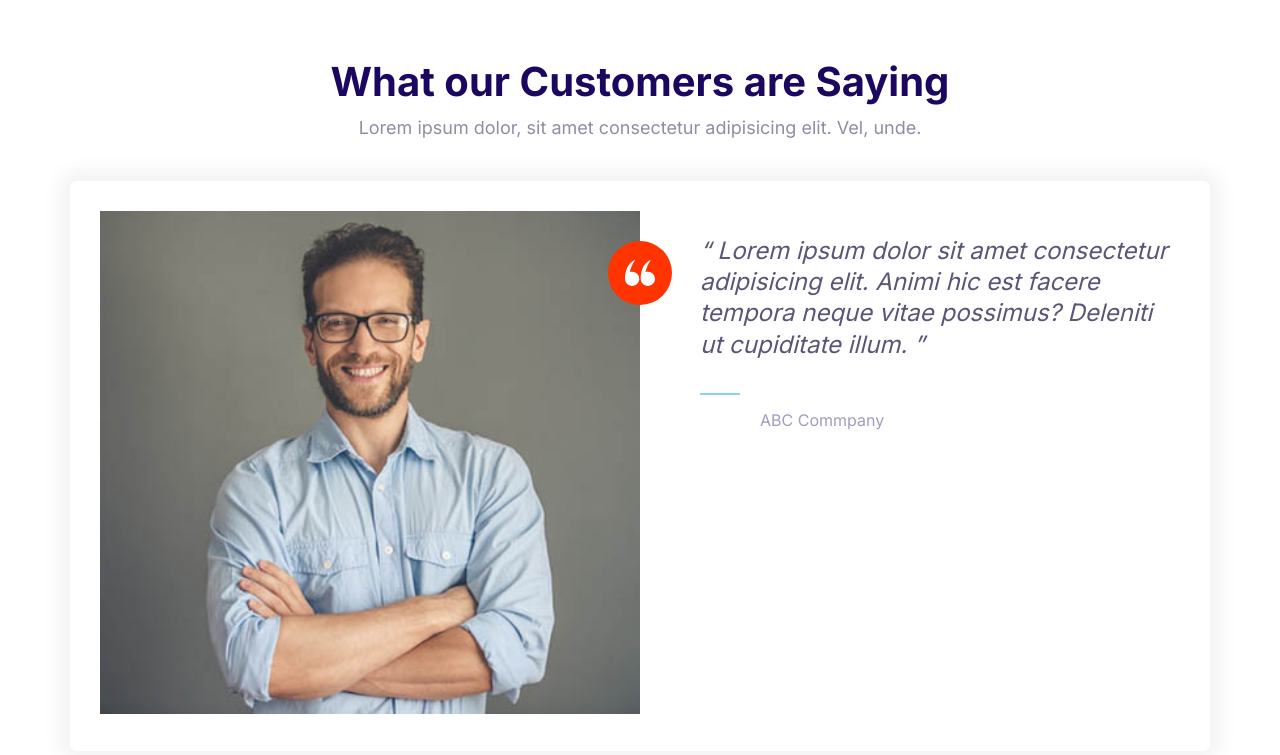
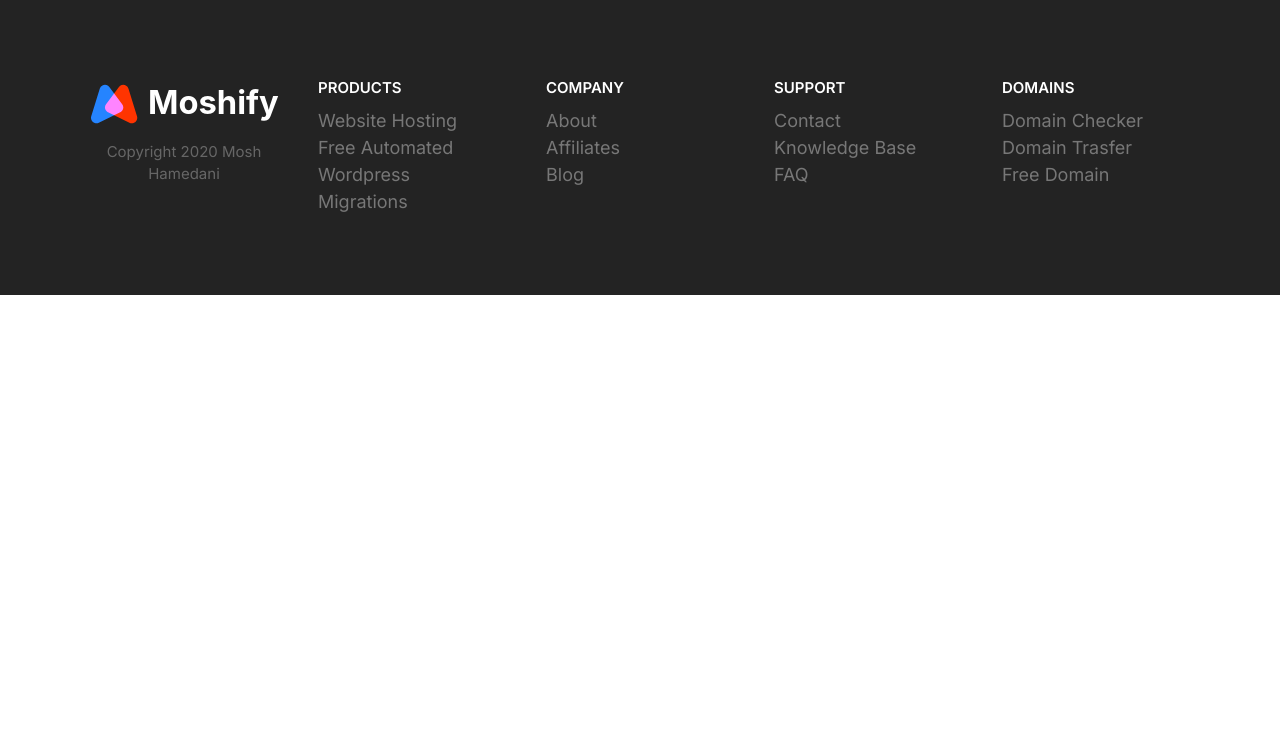
Before and after one commit to Onguko/TrialMoshify, a plain HTML site: page index.html in a window 1280 px wide. Drawn offline with Linux system fonts and the light colour scheme.

Commit message:
footer blog

```diff
--- a/css/styles.css
+++ b/css/styles.css
@@ -594,6 +594,7 @@ transform: scale(1.05);
 .collapsible__heading {
     margin-top: 0;
     font-size: 3rem;
+    color: #fff;
 }
 
 .collapsible__chevron {
@@ -833,3 +834,75 @@ transform: rotate(0);
 }
 
 }
+
+/* Footer */
+.footer {
+    background: #232323;
+}
+
+.footer a{
+    color: #777;
+    transition: color .3s;
+}
+
+.footer a:hover {
+    color: #fff;
+}
+.footer__section {
+    padding: 2rem;
+    border-bottom: 1px solid #393939;
+}
+
+.footer__section .list {
+    margin: 0;
+}
+
+.footer__heading {
+    text-transform: uppercase;
+    font-weight: 600;
+}
+
+.footer__brand {
+    margin-top: 5rem;
+    text-align: center;
+}
+
+.footer__brand img{
+    width:100%;
+    max-width: 230px;
+}
+
+.footer__copyright {
+    font-size: 2.1rem;
+    color: #fff;
+    opacity: 0.3;
+}
+
+@media screen and (min-width:768px ) {
+    .footer__sections {
+        grid-template-columns:repeat(auto-fit, minmax(10rem,1fr)) ;
+    }
+
+   .footer .collapsible__chevron {
+    display: none;
+    }
+    .footer .collapsible__content {
+        opacity: 1;
+        max-height: 100%;
+    }
+
+    .footer__brand {
+        order: -1;
+        margin-top: 1.5rem;
+    }
+    .footer__copyright {
+        font-size: 1.5rem;
+    }
+
+    .footer__section {
+        border: 0;
+    }
+    .footer__heading {
+        font-size: 1.5rem;
+    }
+}
--- a/index.html
+++ b/index.html
@@ -15,51 +15,82 @@
     <link rel="stylesheet" href="css/styles.css" />
   </head>
   <body>
-    <section class="block">
-      <header class="block__header">
-        <h2 class="block__heading">What our Customers are Saying</h2>
-        <p>
-          Lorem ipsum dolor, sit amet consectetur adipisicing elit. Vel, unde.
-        </p>
+    <footer class="block block--dark footer">
+      <div class="container grid footer__sections">
+        <section class="collapsible collapsible--expanded footer__section">
+          <header class="collapsible__header">
+            <h2 class="collapsible__heading footer__heading">PRODUCTS</h2>
+            <img
+              class="icon icon--white collapsible__chevron"
+              src="images/chevron.svg"
+              alt=""
+            />
           </header>
-      <div class="container">
-        <div class="card testimonial">
-          <div class="grid grid--1x2">
-            <div class="testimonial__image">
+          <div class="collapsible__content">
+            <ul class="list">
+              <li><a href="#">Website Hosting</a></li>
+              <li><a href="#">Free Automated Wordpress</a></li>
+              <li><a href="#">Migrations</a></li>
+            </ul>
+          </div>
+        </section>
+        <section class="collapsible footer__section">
+          <header class="collapsible__header">
+            <h2 class="collapsible__heading footer__heading">COMPANY</h2>
             <img
-                src="images/testimonial.jpg"
-                alt="A happy smiling customer"
+              class="icon icon--white collapsible__chevron"
+              src="images/chevron.svg"
+              alt=""
             />
-              <span class="icon-container icon-container--accent">
-                <svg class="icon icon--white icon--small">
-                  <use xlink:href="images/sprite.svg#quotes"></use>
-                </svg>
-              </span>
+          </header>
+          <div class="collapsible__content">
+            <ul class="list">
+              <li><a href="#">About</a></li>
+              <li><a href="#">Affiliates</a></li>
+              <li><a href="#">Blog</a></li>
+            </ul>
           </div>
-            <blockquote class="quote">
-              <p class="quote__text">
-                Lorem ipsum dolor sit amet consectetur adipisicing elit. Animi
-                hic est facere tempora neque vitae possimus? Deleniti ut
-                cupiditate illum.
-              </p>
-              <footer>
-                <div class="media">
-                  <div class="media__image">
-                    <svg class="icon icon--primary quote__line">
-                      <use xlink:href="images/sprite.svg#line"></use>
-                    </svg>
+        </section>
+        <section class="collapsible footer__section">
+          <header class="collapsible__header">
+            <h2 class="collapsible__heading footer__heading">SUPPORT</h2>
+            <img
+              class="icon icon--white collapsible__chevron"
+              src="images/chevron.svg"
+              alt=""
+            />
+          </header>
+          <div class="collapsible__content">
+            <ul class="list">
+              <li><a href="#">Contact</a></li>
+              <li><a href="#">Knowledge Base</a></li>
+              <li><a href="#">FAQ</a></li>
+            </ul>
           </div>
-                  <div class="media__body">
-                    <h3 class="media__title quote__author">John Smith</h3>
-                    <p class="quote__organization">ABC Commpany</p>
+        </section>
+        <section class="collapsible footer__section">
+          <header class="collapsible__header">
+            <h2 class="collapsible__heading footer__heading">DOMAINS</h2>
+            <img
+              class="icon icon--white collapsible__chevron"
+              src="images/chevron.svg"
+              alt=""
+            />
+          </header>
+          <div class="collapsible__content">
+            <ul class="list">
+              <li><a href="#">Domain Checker</a></li>
+              <li><a href="#">Domain Trasfer</a></li>
+              <li><a href="#">Free Domain</a></li>
+            </ul>
           </div>
+        </section>
+        <section class="footer__brand">
+          <img src="images/logo.svg" alt="" />
+          <p class="footer__copyright">Copyright 2020 Mosh Hamedani</p>
+        </section>
       </div>
     </footer>
-            </blockquote>
-          </div>
-        </div>
-      </div>
-    </section>
 
     <script src="js/main.js"></script>
   </body>
```
Also changed, not shown: components/footerblock.html (added, +76 -0 lines). Lines whose indentation alone changed are shown as unchanged.
